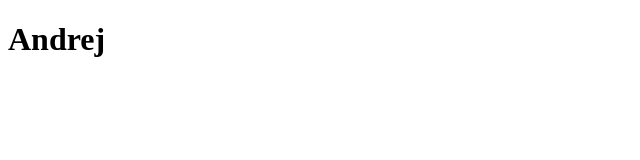
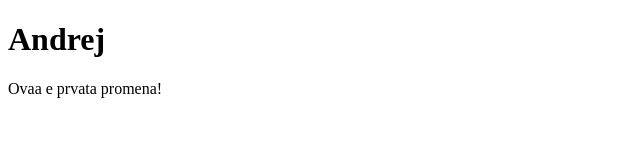
Before and after one commit to EmperorE6/githu, a plain HTML site: page index.html in a window 1280 px wide. Shown: the whole page, without its empty margins (0-640 px from the left). Drawn offline with Linux system fonts and the light colour scheme.

Commit message:
second commit

```diff
--- a/index.html
+++ b/index.html
@@ -8,5 +8,6 @@
 </head>
 <body>
     <h1>Andrej</h1>
+    <p>Ovaa e prvata promena!</p>
 </body>
 </html>
```
